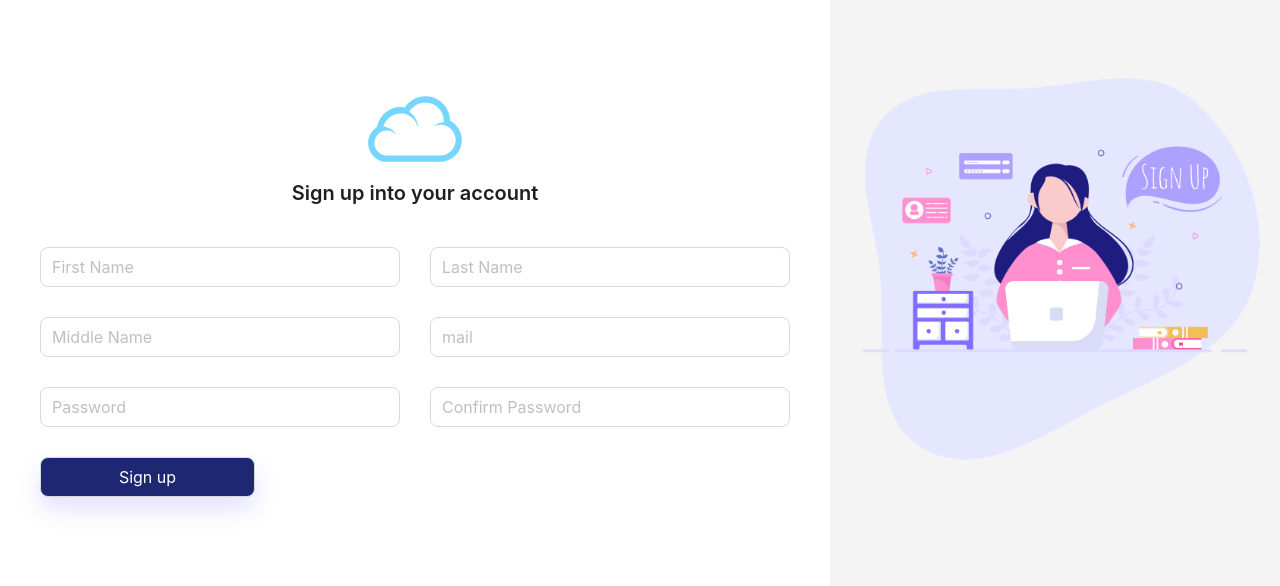
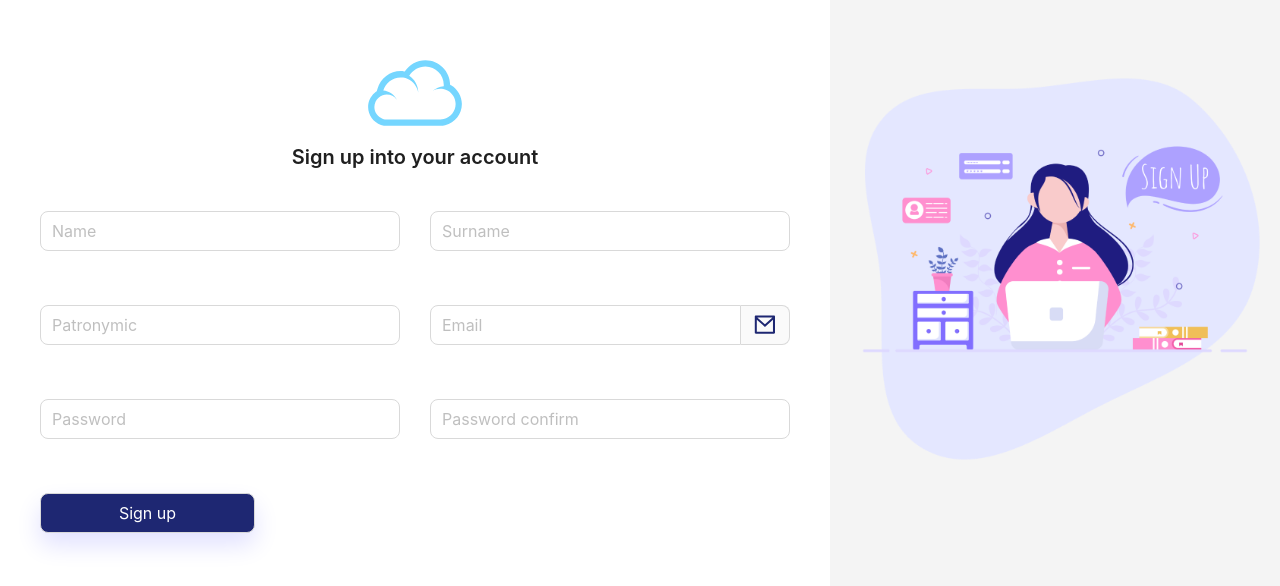
Before and after one commit to uncleaar/cloud, a React (Vite) app: page /sign-up in a window 1280 px wide. Shown: the part 112-698 px from the top of the page. Built offline with nearby package versions, Linux system fonts and the light colour scheme.

Commit message:
validate inputs

```diff
--- a/src/app/index.tsx
+++ b/src/app/index.tsx
@@ -1,13 +1,15 @@
 import React from 'react';
 import { QueryClientProvider, QueryClient } from '@tanstack/react-query';
 import { ReactQueryDevtools } from '@tanstack/react-query-devtools';
-import { Spin } from 'antd';
+import { ConfigProvider, Spin } from 'antd';
 import { CookiesProvider } from 'react-cookie';
 import { AppRoutes } from './routes/routes';
 import 'react-toastify/dist/ReactToastify.css';
 import { AuthMiddleware } from '@middleware';
 import { ThemeProvider } from '@context/theme';
 import { AuthContextProvider } from '@context/store';
+
+import './styles/globals.css';
 
 const queryClient = new QueryClient({
   defaultOptions: {
@@ -32,6 +34,7 @@
             {/* </AuthMiddleware> */}
           </AuthContextProvider>
         </ThemeProvider>
+
         <ReactQueryDevtools initialIsOpen={false} />
       </React.Suspense>
     </QueryClientProvider>
--- /dev/null
+++ b/src/app/styles/globals.css
@@ -0,0 +1,3 @@
+:global(.dark) .dark {
+	background-color: #000;
+}
--- a/src/pages/sign-in/index.tsx
+++ b/src/pages/sign-in/index.tsx
@@ -2,7 +2,6 @@
 import { Image, Typography, Button, Divider, Form } from 'antd';
 import { useNavigate, useLocation } from 'react-router-dom';
 import { useForm } from 'react-hook-form';
-import { SubmitHandler } from 'react-hook-form';
 import { toast } from 'react-toastify';
 import { zodResolver } from '@hookform/resolvers/zod';
 
@@ -12,10 +11,9 @@
 
 import styles from './SignIn.module.scss';
 import { Link } from 'react-router-dom';
-import { useLocalStorage, useLoginMutation } from '@hooks';
-import { useMutation, useQuery } from '@tanstack/react-query';
-import { getClientByMail, loginUserFn } from '@shared/api';
-import { AuthContext, useStateContext } from '@context/store';
+import { useLoginMutation } from '@hooks';
+
+import { useStateContext } from '@context/store';
 
 type LoginUser = {
   mail: string;
@@ -80,7 +78,8 @@
               size='large'
               placeholder='mail'
               type='email'
-              errors={errors.mail?.message}
+              id={errors.mail?.message ? 'error' : 'success'}
+              help={errors.mail?.message}
             />
 
             <InputField
@@ -90,7 +89,8 @@
               size='large'
               placeholder='Password'
               type='password'
-              errors={errors.password?.message}
+              id={errors.password?.message ? 'error' : 'success'}
+              help={errors.password?.message}
             />
 
             <Button className={styles.btn} size='large' htmlType='submit'>
--- a/src/pages/sign-up/index.tsx
+++ b/src/pages/sign-up/index.tsx
@@ -1,17 +1,18 @@
 import React, { FC } from 'react';
 import { Input, Image, Typography, Button, Divider, Form } from 'antd';
 import { zodResolver } from '@hookform/resolvers/zod';
-import { EmailSvg, LogoSvg, PasswordSvg } from '@shared/ui';
+import { EmailSvg, LogoSvg, PasswordSvg, InputField } from '@shared/ui';
 
 import RegisterImg from '../../app/assets/images/register.png';
 
-import styles from './SignUp.module.scss';
 import { useForm } from 'react-hook-form';
 import { Controller } from 'react-hook-form';
 import { RegisterInput, registerSchema } from '@shared/validation';
 import { useNavigate } from 'react-router';
 import { useRegisterMutation } from '@hooks';
 import { toast } from 'react-toastify';
+
+import styles from './SignUp.module.scss';
 
 type RegisterUser = {
   mail: string;
@@ -29,7 +30,12 @@
     resolver: zodResolver(registerSchema)
   });
 
-  const { register, handleSubmit, control, formState, setError } = methods;
+  const {
+    register,
+    handleSubmit,
+    control,
+    formState: { errors }
+  } = methods;
   const registerMutation = useRegisterMutation({
     options: {
       onSuccess: () => {
@@ -38,6 +44,8 @@
       }
     }
   });
+
+  console.log(errors, 'errors');
   return (
     <div className={styles.sign_up}>
       <div className={styles.left}>
@@ -61,51 +69,65 @@
             )}
             className={styles.form_inner}
           >
-            <Controller
+            <InputField
               control={control}
               name='name'
-              render={({ field }) => (
-                <Input {...field} size='large' placeholder='First Name' type='text' />
-              )}
+              size='large'
+              placeholder='Name'
+              type='text'
+              id={errors.name?.message ? 'error' : 'success'}
+              help={errors.name?.message}
             />
 
-            <Controller
+            <InputField
               control={control}
               name='surname'
-              render={({ field }) => (
-                <Input {...field} size='large' placeholder='Last Name' type='text' />
-              )}
+              size='large'
+              placeholder='Surname'
+              type='text'
+              id={errors.surname?.message ? 'error' : 'success'}
+              help={errors.surname?.message}
             />
 
-            <Controller
+            <InputField
               control={control}
               name='patronymic'
-              render={({ field }) => (
-                <Input {...field} size='large' placeholder='Middle Name' type='text' />
-              )}
+              size='large'
+              placeholder='Patronymic'
+              type='text'
+              id={errors.patronymic?.message ? 'error' : 'success'}
+              help={errors.patronymic?.message}
             />
-            <Controller
+
+            <InputField
               control={control}
               name='mail'
-              render={({ field }) => (
-                <Input {...field} size='large' placeholder='mail' type='email' />
-              )}
+              icon={<EmailSvg />}
+              size='large'
+              placeholder='Email'
+              type='email'
+              id={errors.mail?.message ? 'error' : 'success'}
+              help={errors.mail?.message}
             />
 
-            <Controller
+            <InputField
               control={control}
               name='password'
-              render={({ field }) => (
-                <Input {...field} size='large' placeholder='Password' type='password' />
-              )}
+              size='large'
+              placeholder='Password'
+              type='password'
+              id={errors.password?.message ? 'error' : 'success'}
+              help={errors.password?.message}
             />
 
-            <Controller
+            <InputField
               control={control}
               name='passwordConfirm'
-              render={({ field }) => (
-                <Input {...field} size='large' placeholder='Confirm Password' type='password' />
-              )}
+              size='large'
+              placeholder='Password confirm'
+              type='password'
+              id={errors.passwordConfirm?.message ? 'error' : 'success'}
+              help={errors.passwordConfirm?.message}
             />
 
             <Button className={styles.btn} size='large' htmlType='submit'>
--- a/src/shared/ui/input/index.tsx
+++ b/src/shared/ui/input/index.tsx
@@ -1,4 +1,4 @@
-import { Input } from 'antd';
+import { Form, Input } from 'antd';
 import React, { FC } from 'react';
 import { Controller } from 'react-hook-form';
 
@@ -10,6 +10,8 @@
   type: string;
   icon?: any;
   errors?: string;
+  id?: 'error' | 'success' | 'warning';
+  help?: string;
 }
 
 export const InputField: FC<InputProps> = ({
@@ -19,10 +21,12 @@
   placeholder,
   type,
   icon,
+  id,
+  help,
   errors
 }) => {
   return (
-    <>
+    <Form.Item validateStatus={id} help={help}>
       <Controller
         control={control}
         name={name}
@@ -31,6 +35,6 @@
         )}
       />
       {errors && <div>{errors}</div>}
-    </>
+    </Form.Item>
   );
 };
```
